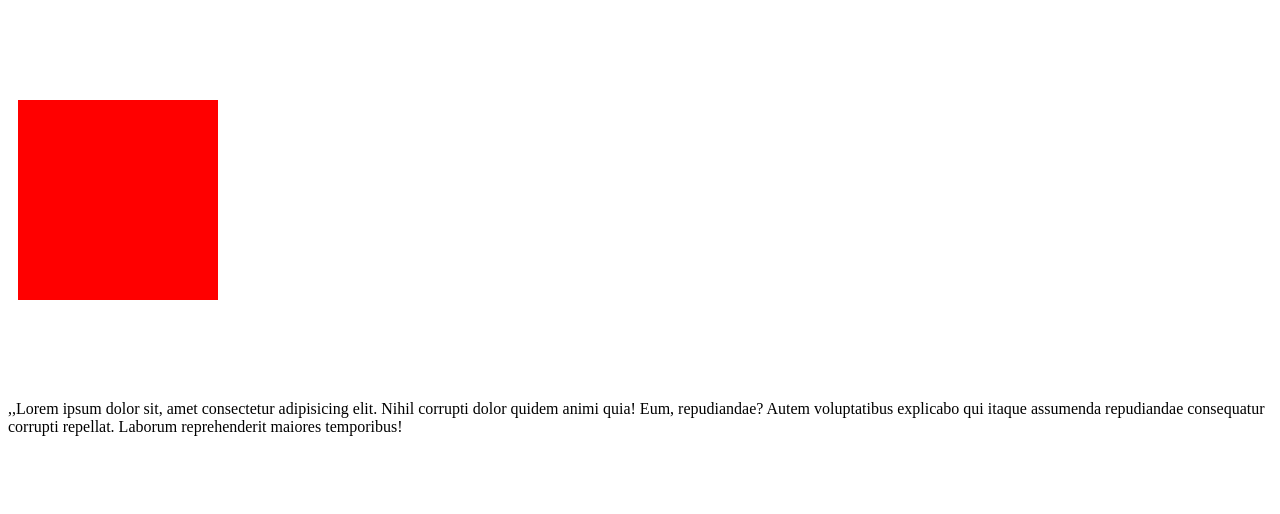
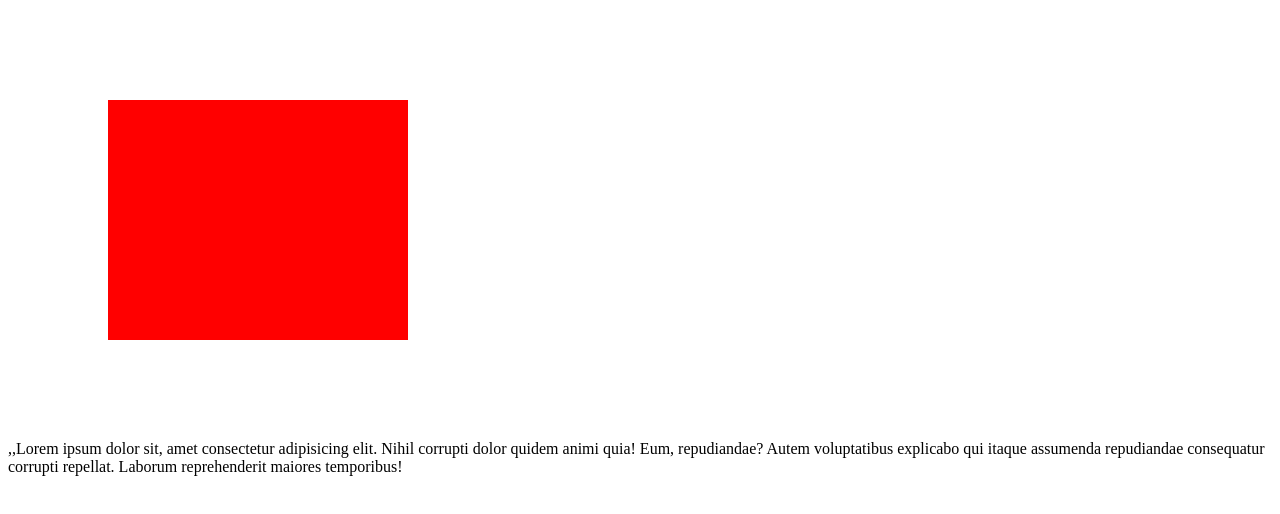
Before and after one commit to ganeshdutt100/Frontend-10am-batch, a plain HTML site: page CSS/Code2.html in a window 1280 px wide. Drawn offline with Linux system fonts and the light colour scheme.

Commit message:
Update Padding

```diff
--- a/CSS/Code2.html
+++ b/CSS/Code2.html
@@ -22,7 +22,16 @@
 
         margin: 100px;
 
-        margin: 100px 10px;
+        /* margin: 100px 10px; */
+        /* margin: 0 auto; */
+
+        padding-top: 100px;
+        padding-right: 100px;
+        padding-left: 100px;
+        padding-bottom: 100px;
+
+        padding: 40px;
+        padding: 20px 50px;
       }
     </style>
   </head>
```
